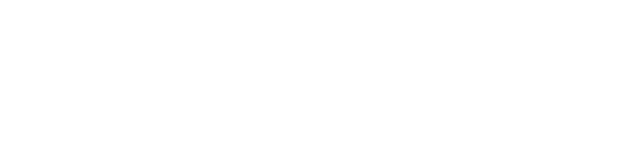
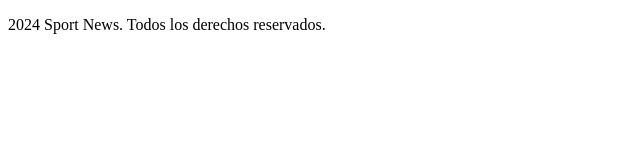
Before and after one commit to danielsv17/sport-news, a plain HTML site: page contact.html in a window 1280 px wide. Shown: the whole page, without its empty margins (0-640 px from the left). Drawn offline with Linux system fonts and the light colour scheme.

Commit message:
footer en contact.html

```diff
--- a/contact.html
+++ b/contact.html
@@ -7,5 +7,9 @@
 </head>
 <body>
 
+    <footer>
+        <p>2024 Sport News. Todos los derechos reservados.</p>
+    </footer>
+
 </body>
 </html>
```
